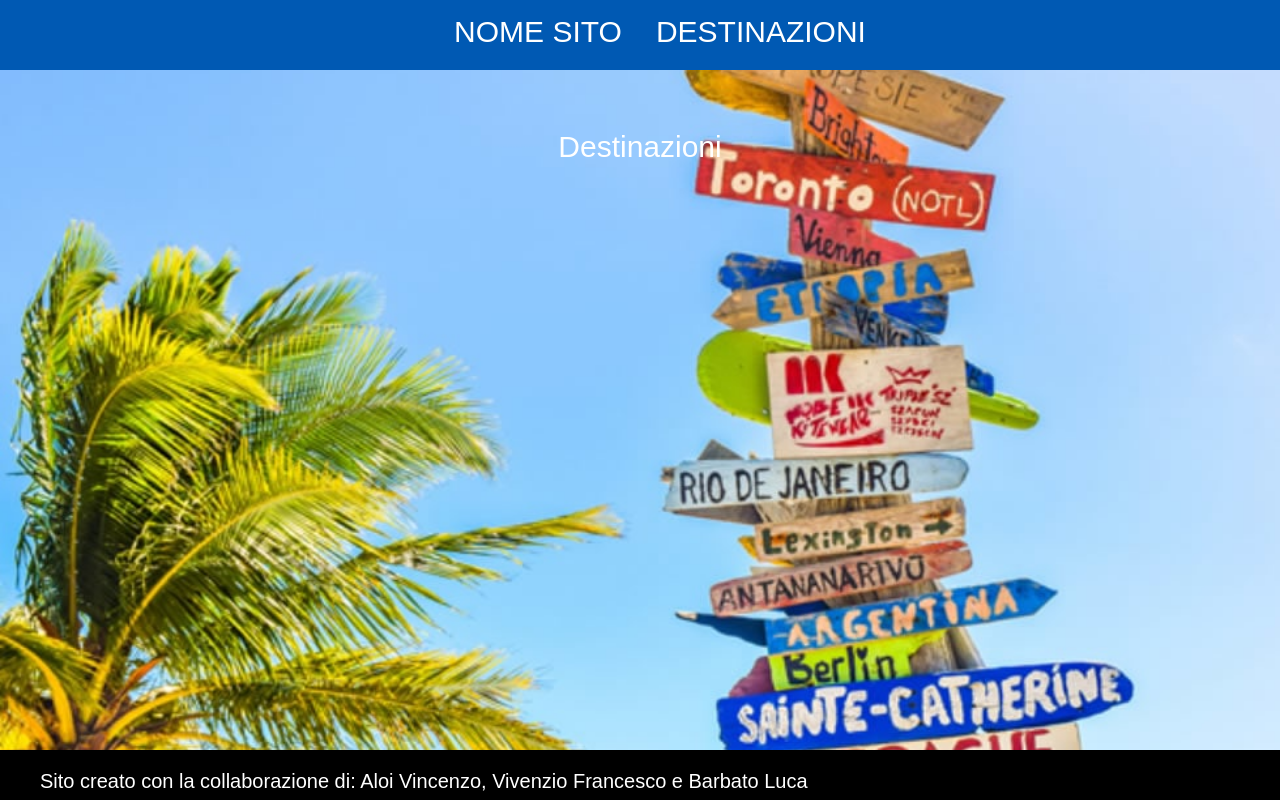
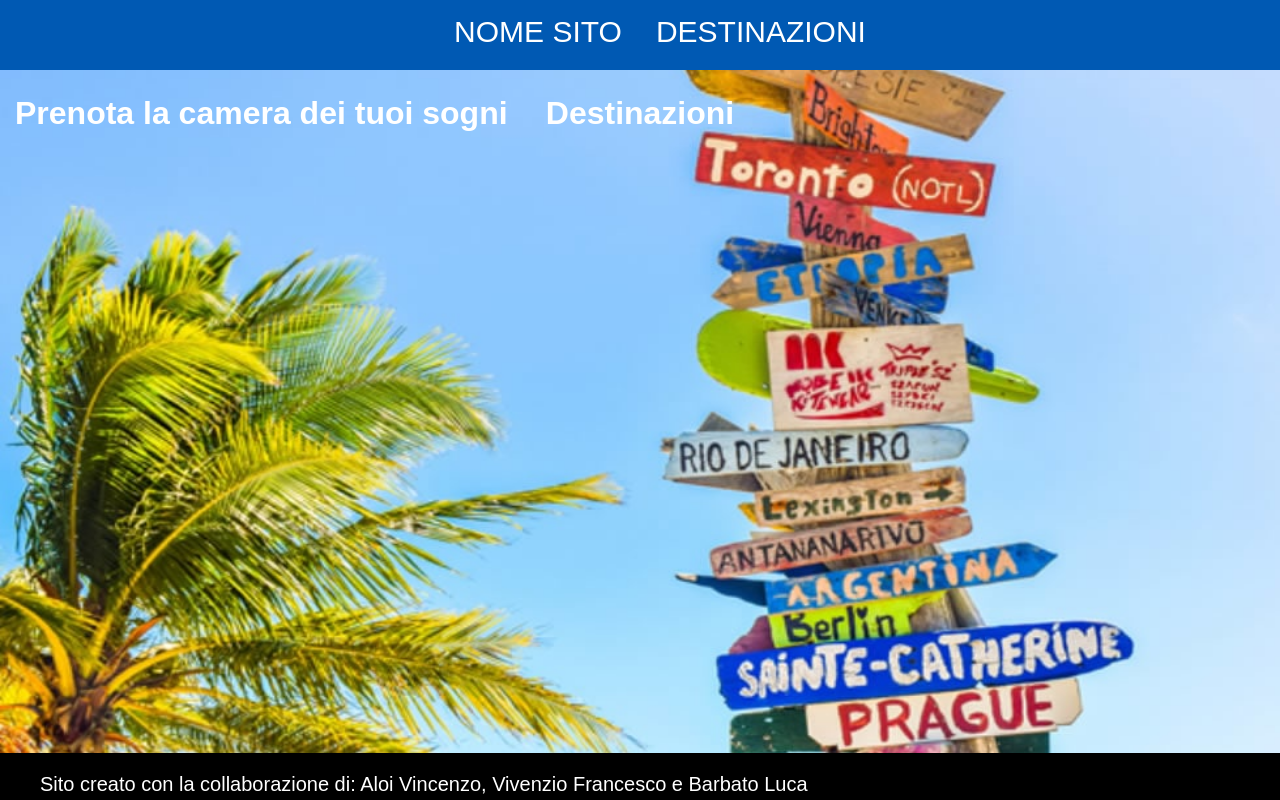
Before and after one commit to vinnion144/Sito-HTML, a PHP site: page / in a window 1280 px wide. Run offline with PHP 8.4, Linux system fonts and the light colour scheme.

Commit message:
fixed some bugs and learnt a bit along the way (ho sonno)

```diff
--- a/index.html
+++ b/index.html
@@ -1,4 +1,5 @@
 <html>
+    <meta name="viewport" content="width=device-width, initial-scale=1.0">
     <head>
         <title>
             Nome sito
@@ -6,14 +7,17 @@
         <link rel="stylesheet" href="style.css">
     </head>
     <body>
-        <header>
-            <ul id="homebarid" class="homebar">
+        <div>
+            <header>
+                <ul id="homebarid" class="homebar">
                 <li><a href="index.html">NOME SITO</a></li>
                 <li><a href="#generi_sezione">DESTINAZIONI</a></li>
-            </ul>
-        </header>
+                </ul>
+            </header>
+        </div>
         <main>
-            <p id="generi_sezione" class="generi">Destinazioni</p>
+            <div><h1 class="titolo"><b>Prenota la camera dei tuoi sogni</b></h1></div>
+            <h1 id="generi_sezione" class="generi">Destinazioni</h1>
         </main>
 
         <footer>
--- a/style.css
+++ b/style.css
@@ -4,9 +4,9 @@ h1,h2,h3,p,a {color: white;font-family: Arial; text-decoration: NONE}
 
 html{
     background-image: url(backgroundWebsite.png);
-    background-repeat: none;
-    background-size: cover;
+    background-repeat: no-repeat;
     background-attachment: fixed;
+    background-size:100% 100%;
 }
 
 body{
@@ -27,12 +27,22 @@ body{
 
 }
 
+.titolo{
+    display:inline-block;
+    margin: 0;
+    position:absolute;
+    padding: 15;
+    color: white;
+    margin-top:80;
+}
+
 .footerbar{
     display: inline-block;
-    position: absolute;
+    position: fixed;
     width:100%;
     height:50px;
-    bottom: -16;
+    bottom: -3;
+    margin: 0;
     background-color: black;
 }
 
@@ -52,8 +62,9 @@ body{
     color: ;
     text-align:center;
     width:100%;
-    font-size: 30px;
-    top: 100px;
+    margin:0;
+    margin-top: 80;
+    padding: 15;
 }
 
 #homebarid li a{
```
